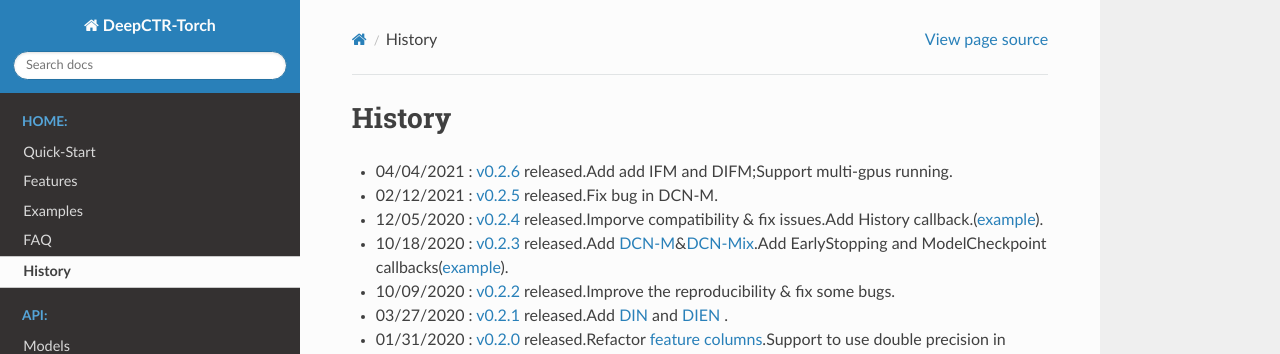
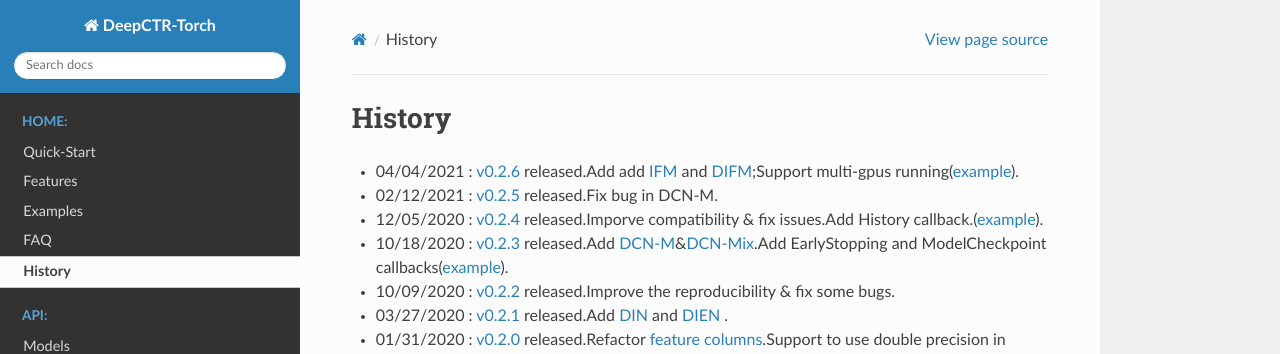
Before and after one commit to shenweichen/DeepCTR-Torch, a Sphinx documentation site: the page built from docs/source/History.md, in a window 1280 px wide. Shown: the top 354 px of the page. Built offline with Sphinx 7.4.7 and the Read the Docs theme 2.0.0, drawn with Linux system fonts in a browser that asks for light colours; pages that are not in the unit, such as notebooks, are missing from menus.

Commit message:
update docs

```diff
--- a/docs/source/History.md
+++ b/docs/source/History.md
@@ -1,5 +1,5 @@
 # History
-- 04/04/2021 : [v0.2.6](https://github.com/shenweichen/DeepCTR-Torch/releases/tag/v0.2.6) released.Add add IFM and DIFM;Support multi-gpus running.
+- 04/04/2021 : [v0.2.6](https://github.com/shenweichen/DeepCTR-Torch/releases/tag/v0.2.6) released.Add add [IFM](./Features.html#ifm-input-aware-factorization-machine) and [DIFM](./Features.html#difm-dual-input-aware-factorization-machine);Support multi-gpus running([example](https://deepctr-torch.readthedocs.io/en/latest/FAQ.html#how-to-run-the-demo-with-multiple-gpus)).
 - 02/12/2021 : [v0.2.5](https://github.com/shenweichen/DeepCTR-Torch/releases/tag/v0.2.5) released.Fix bug in DCN-M.
 - 12/05/2020 : [v0.2.4](https://github.com/shenweichen/DeepCTR-Torch/releases/tag/v0.2.4) released.Imporve compatibility & fix issues.Add History callback.([example](https://deepctr-torch.readthedocs.io/en/latest/FAQ.html#set-learning-rate-and-use-earlystopping)).
 - 10/18/2020 : [v0.2.3](https://github.com/shenweichen/DeepCTR-Torch/releases/tag/v0.2.3) released.Add [DCN-M](./Features.html#dcn-deep-cross-network)&[DCN-Mix](./Features.html#dcn-mix-improved-deep-cross-network-with-mix-of-experts-and-matrix-kernel).Add EarlyStopping and ModelCheckpoint callbacks([example](https://deepctr-torch.readthedocs.io/en/latest/FAQ.html#set-learning-rate-and-use-earlystopping)).
--- a/docs/source/index.rst
+++ b/docs/source/index.rst
@@ -34,7 +34,7 @@
 
 News
 -----
-04/04/2021 : Add `IFM <./Features.html#dcn-deep-cross-network>`_ and `IDFM <./Features.html#dcn-mix-improved-deep-cross-network-with-mix-of-experts-and-matrix-kernel>`_ . Support multi-gpus running(`example <https://deepctr-torch.readthedocs.io/en/latest/FAQ.html#set-learning-rate-and-use-earlystopping>`_). `Changelog <https://github.com/shenweichen/DeepCTR-Torch/releases/tag/v0.2.6>`_
+04/04/2021 : Add `IFM <./Features.html#ifm-input-aware-factorization-machine>`_ and `DIFM <./Features.html#difm-dual-input-aware-factorization-machine>`_ . Support multi-gpus running(`example <https://deepctr-torch.readthedocs.io/en/latest/FAQ.html#how-to-run-the-demo-with-multiple-gpus>`_). `Changelog <https://github.com/shenweichen/DeepCTR-Torch/releases/tag/v0.2.6>`_
 
 02/12/2021 : Fix bug in DCN-M. `Changelog <https://github.com/shenweichen/DeepCTR-Torch/releases/tag/v0.2.4>`_
 
```
Also changed, not shown: README.md (+5 -5 lines), docs/source/FAQ.md (+1 -1 lines), docs/source/Features.md (+4 -1 lines), 2 other files.
